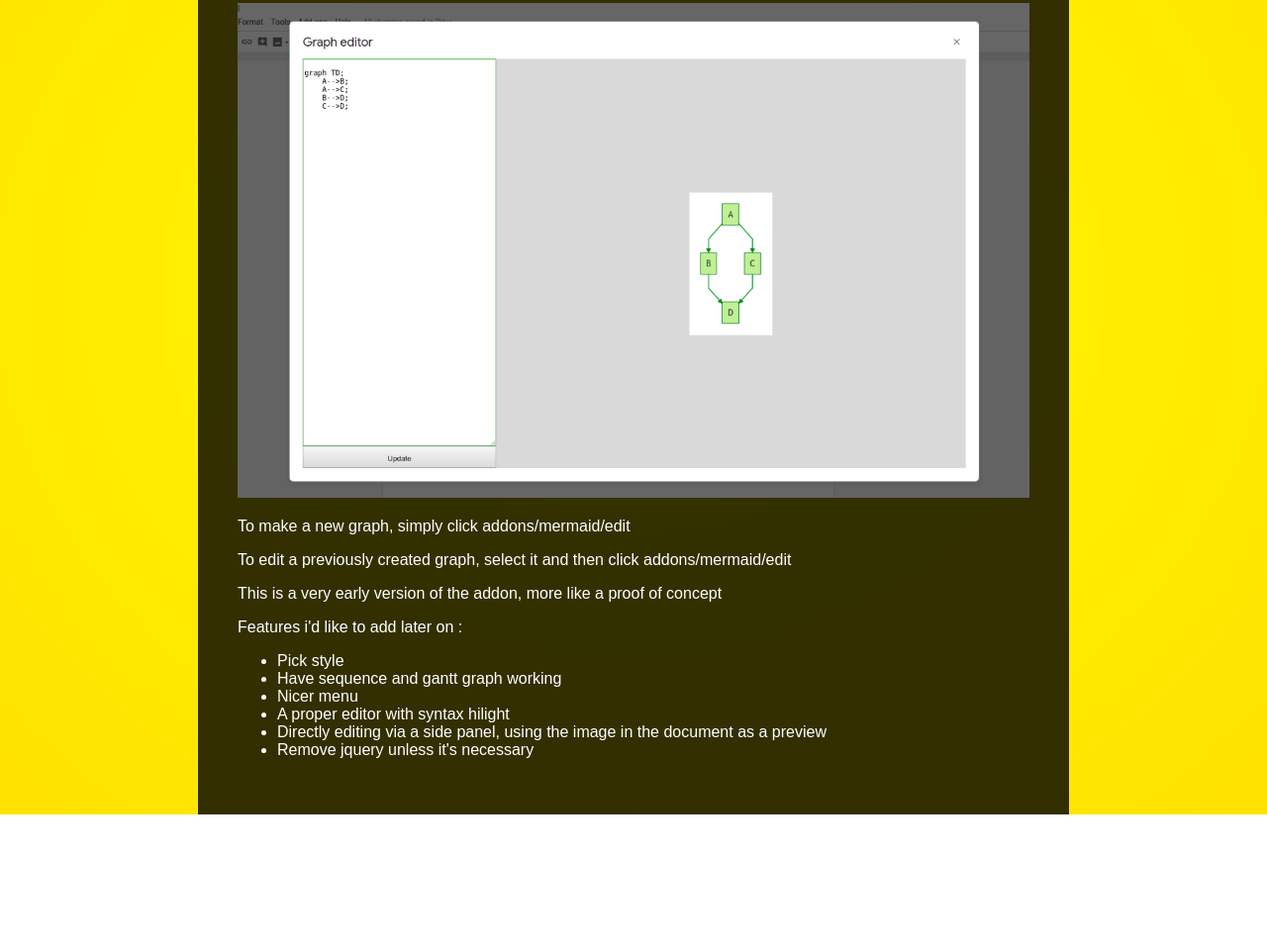
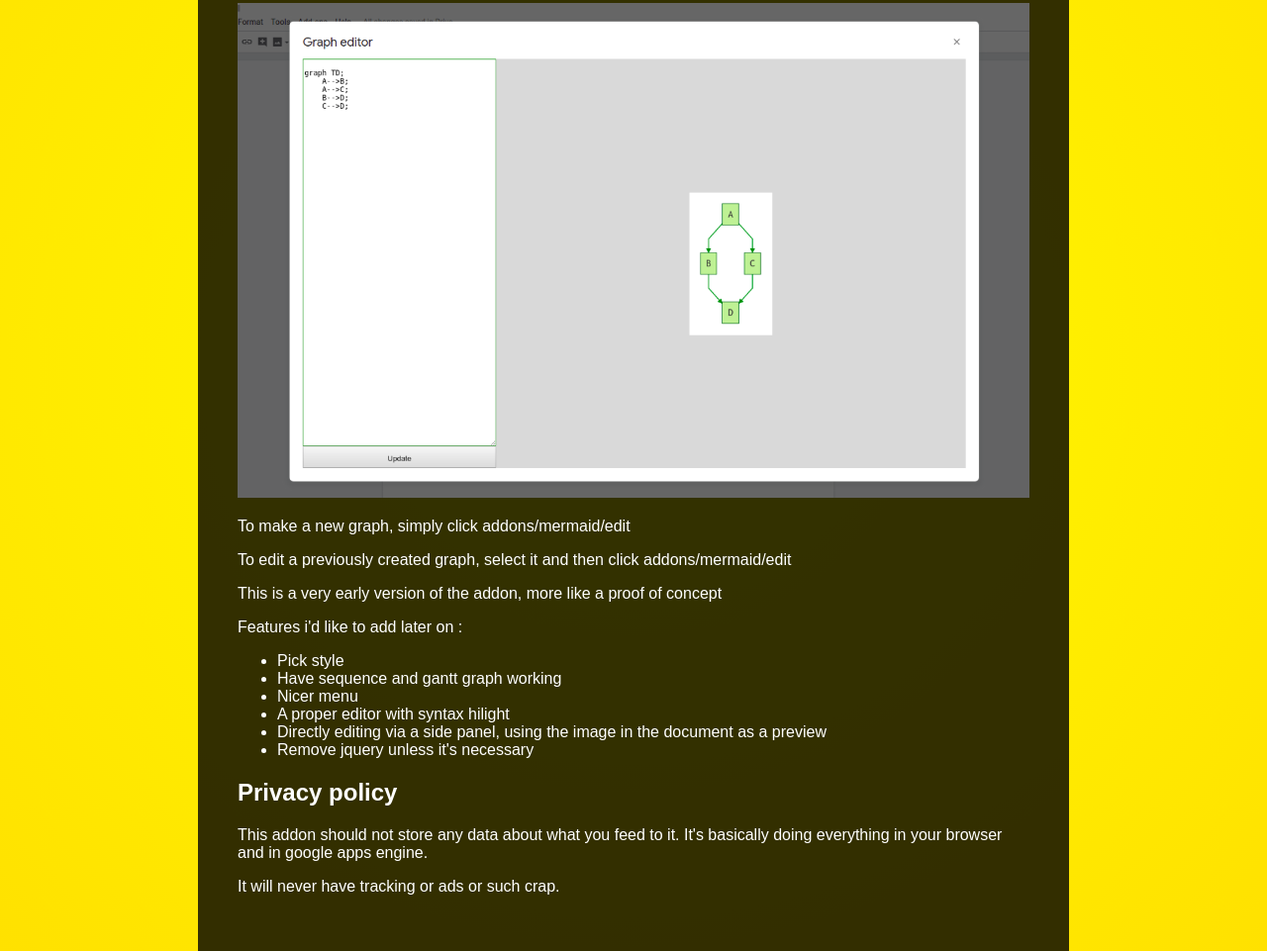
Before and after one commit to renanlecaro/mermaid-gdocs, a plain HTML site: page docs/index.html in a window 1280 px wide. Shown: the part 233-1194 px from the top of the page at 99% size. Before the commit the page ends 1056 px from the top, so only its background shows below. Drawn offline with Linux system fonts and the light colour scheme.

Commit message:
Barebone privacy policy

```diff
--- a/docs/index.html
+++ b/docs/index.html
@@ -28,6 +28,9 @@
       </p>
 
 
+      <h2 id="pp">Privacy policy</h2>
+      <p>This addon should not store any data about what you feed to it. It's basically doing everything in your browser and in google apps engine.</p>
+      <p>It will never have tracking or ads or such crap.</p>
     </div>
     <style type="text/css">
       body{
```
